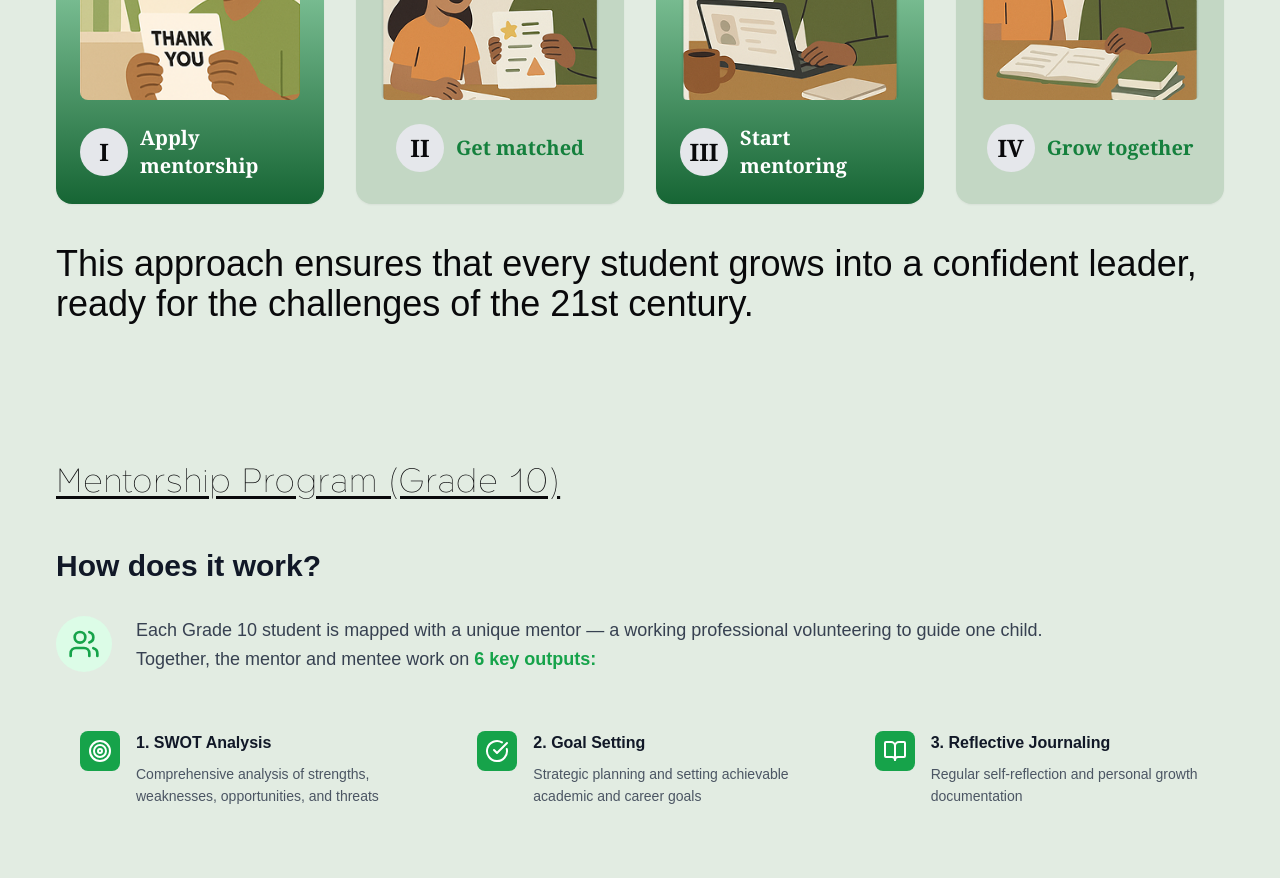
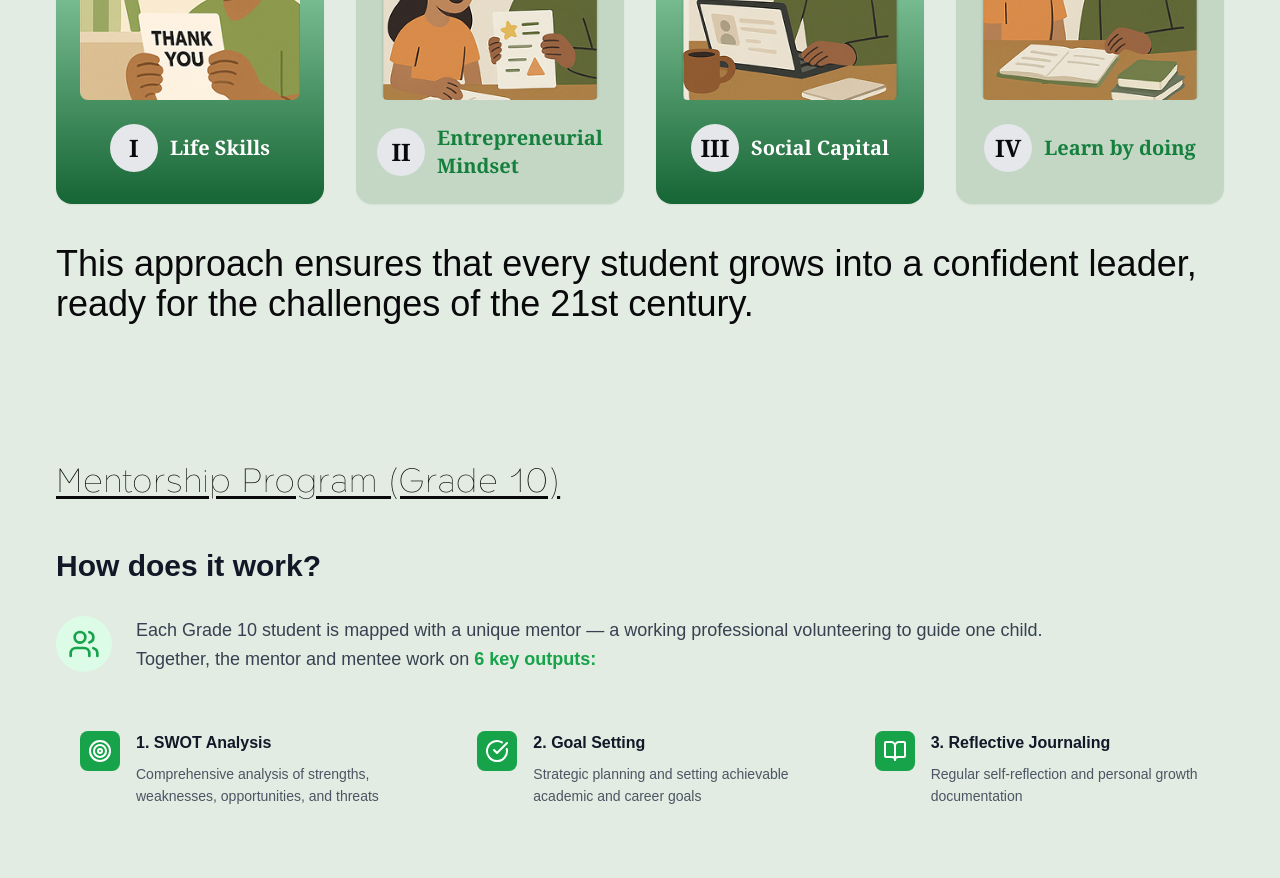
Before and after one commit to arnab-git-404/claylab, a Next.js app: page /mentorship in a window 1280 px wide. Shown: the part 1200-2078 px from the top of the page. Built offline with nearby package versions, Linux system fonts and the light colour scheme; a web font is replaced by a local one.

Commit message:
Update mentorshipJourney.tsx

```diff
--- a/components/mentorship/mentorshipJourney.tsx
+++ b/components/mentorship/mentorshipJourney.tsx
@@ -77,25 +77,25 @@ import Image from 'next/image'
 export const mentorshipSteps = [
   {
     id: 'I',
-    title: 'Apply mentorship',
+    title: 'Life Skills',
     image: '/claylab assets/mentorshipProgram/mentorshipJourney/63d5361a-6f2b-4d23-818d-6e6da3c26d8a 2.png',
     bg: 'bg-[#e1f0e6]',
   },
   {
     id: 'II',
-    title: 'Get matched',
+    title: 'Entrepreneurial Mindset',
     image: '/claylab assets/mentorshipProgram/mentorshipJourney/ChatGPT Image Jun 19, 2025, 10_38_44 PM 5-1.png',
     bg: 'bg-[#e1f0e6]',
   },
   {
     id: 'III',
-    title: 'Start mentoring',
+    title: 'Social Capital',
     image: '/claylab assets/mentorshipProgram/mentorshipJourney/ChatGPT Image Jun 19, 2025, 10_38_44 PM 5-2.png',
     bg: 'bg-[#d1ebd8]',
   },
   {
     id: 'IV',
-    title: 'Grow together',
+    title: 'Learn by doing',
     image: '/claylab assets/mentorshipProgram/mentorshipJourney/ChatGPT Image Jun 19, 2025, 10_38_44 PM 5.png',
     bg: 'bg-[#d1ebd8]',
   },
```
